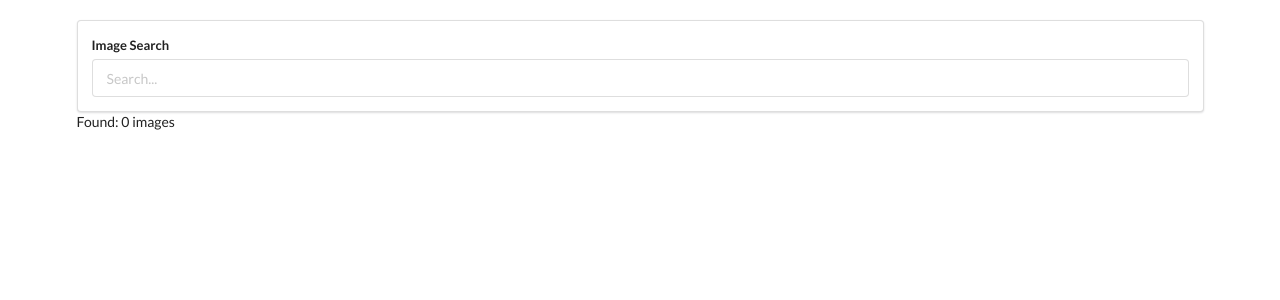
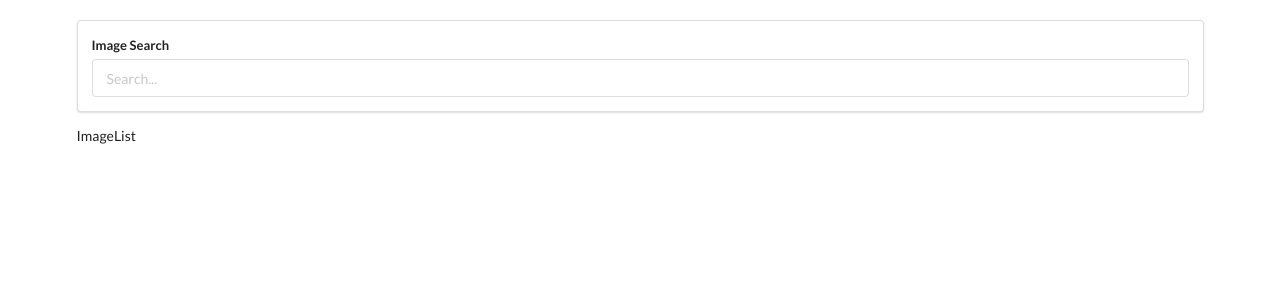
Before and after one commit to mrvn08/React-Pics, a React (Create React App) app: page / in a window 1280 px wide. Shown: the top 300 px of the page. Built offline with nearby package versions, Linux system fonts and the light colour scheme.

Commit message:
Created image list component

```diff
--- a/src/components/App.js
+++ b/src/components/App.js
@@ -1,6 +1,7 @@
 import React from 'react';
 import unsplash from '../api/unsplash'
 import SearchBar from './SearchBar';
+import ImageList from './ImageList';
 
 export default class App extends React.Component {
     state = { images: [] };
@@ -15,7 +16,7 @@
         return (
             <div className="ui container" style={{marginTop: '20px'}}>
                 <SearchBar onSubmit={this.onFormSubmit}/>
-                Found: {this.state.images.length} images
+                <ImageList/>
             </div>
         );
     }
--- /dev/null
+++ b/src/components/ImageList.js
@@ -0,0 +1,7 @@
+import React from 'react';
+
+const ImageList  = () => {
+    return <div>ImageList</div>;
+};
+
+export default ImageList;
```
